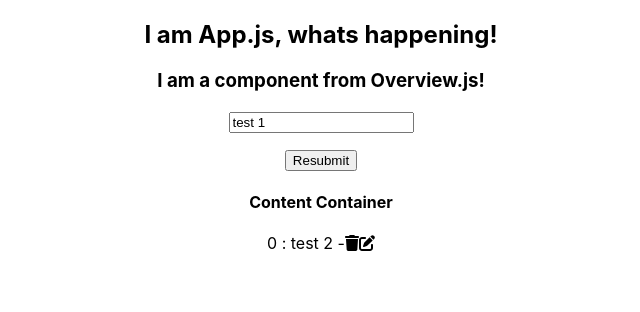
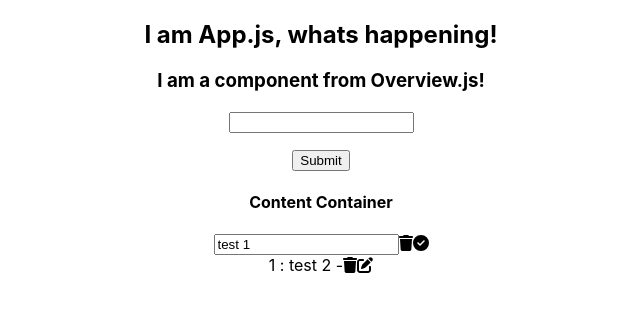
Before and after one commit to dianaroemer/task-app, a React (Create React App) app: page / in a window 1280 px wide. Both pictures are taken after a click on the icon 684 px from the left and 243 px from the top of the page. Shown: the top 312 px of the page, without its empty margins (319-959 px from the left). Built offline with nearby package versions, Linux system fonts and the light colour scheme.

Commit message:
Setup edit toggle functionality to individual task object, TODO add onChange={editUpdate} to edit input component

```diff
--- a/src/App.js
+++ b/src/App.js
@@ -15,8 +15,8 @@ class App extends Component {
 
       this.state = {
         inputArr: [
-          {text: 'test 1', id: uniqid(),},
-          {text: 'test 2', id: uniqid(),},
+          {text: 'test 1', id: uniqid(),edit: false},
+          {text: 'test 2', id: uniqid(),edit: false},
         ],
         task: {
           id: uniqid(),
@@ -69,6 +69,50 @@ class App extends Component {
   clickEditTask(e, target) {
     e.preventDefault();
     console.log('You clicked an edit button');
+    // console.log(target);
+
+    // const targetIndex = this.state.inputArr.indexOf(target);
+    // let newArray = [... this.state.inputArr]
+    // console.log(newArray[targetIndex]);
+    // newArray[targetIndex] = {
+    //   text: this.state.inputArr[targetIndex].text,
+    //   id: this.state.inputArr[targetIndex].id,
+    //   edit: !this.state.inputArr[targetIndex].edit,
+    // }
+    // this.setState({
+      // inputArr: newArray,
+    // })
+
+
+    this.setState({
+      inputArr: this.state.inputArr.map(targ => {
+        if(targ === target) {
+          return {
+            text: targ.text,
+            id: targ.id,
+            edit: !targ.edit,
+          }
+        }
+        return targ;
+      })
+    })
+
+    // console.log(this.state.task);
+    // this.setState({
+    //   inputArr: this.state.inputArr.filter(toDelete => toDelete !== target),
+    //   task: {
+    //     text: target.text,
+    //     id: target.id
+    //   },
+    //   isEdit: true
+    // })
+    // console.log(this.state.task)
+
+  }
+
+  clickEditTask2(e, target) {
+    e.preventDefault();
+    console.log('You clicked an edit button');
     console.log(target.text);
 
     console.log(this.state.task);
@@ -84,8 +128,8 @@ class App extends Component {
 
     console.log(this.state.task)
 
+  }
 
-  }
 
   render () {
     return (
--- a/src/Components/Overview.js
+++ b/src/Components/Overview.js
@@ -2,10 +2,10 @@ import React, { Component } from 'react'
 import reportWebVitals from '../reportWebVitals';
 import { FontAwesomeIcon } from '@fortawesome/react-fontawesome'
 import { library } from '@fortawesome/fontawesome-svg-core'
-import { faCoffee, faTrash, faPenToSquare } from '@fortawesome/free-solid-svg-icons'
+import { faCoffee, faTrash, faPenToSquare, faCircleCheck } from '@fortawesome/free-solid-svg-icons'
 
 
-library.add(faCoffee, faTrash, faPenToSquare);
+library.add(faCoffee, faTrash, faPenToSquare, faCircleCheck);
 
 
 
@@ -32,16 +32,31 @@ class Overview extends Component {
         let number = 0;
 
         this.props.inputArr.map((inputElement) => {
+            if(!inputElement.edit){
                 rows.push(
                     <ListElement
                     element={inputElement.text}
                     key={inputElement.id}
+                    edit={inputElement.edit}
                     number={number}
                     clickDelete={this.props.clickDelete}
                     clickEdit={this.props.clickEdit}
                     inputreference={inputElement}/>
                 );
                 number++;
+            } else {
+                rows.push(
+                    <EditElement
+                    element={inputElement.text}
+                    key={inputElement.id}
+                    edit={inputElement.edit}
+                    number={number}
+                    clickDelete={this.props.clickDelete}
+                    clickEdit={this.props.clickEdit}
+                    inputreference={inputElement}/>
+                );
+                number++;
+            }
         });
 
         return (
@@ -69,17 +84,8 @@ class ListElement extends Component {
         // this.handleClickDelete = this.handleClickDelete.bind(this);
     }
 
-    // handleClickDelete(e) {
-    //     // console.log('I am handleClickDelete');
-    //     console.log(e);
-    //     // console.log(target);
-    //     console.log(e.target.value)
-    //     // this.props.clickDelete();
-    // }
-
     render () {
         // const trash = <FontAwesomeIcon icon="fa-solid fa-trash" />;
-        const edit = <FontAwesomeIcon icon="fa-solid fa-pen-to-square" />
         return <div className="inputListElement">
             {this.props.number} : {this.props.element} -
 
@@ -89,5 +95,23 @@ class ListElement extends Component {
     }
 }
 
+class EditElement extends Component {
+    constructor(props){
+        super(props);
+        // this.handleClickDelete = this.handleClickDelete.bind(this);
+    }
+
+    render () {
+        // const trash = <FontAwesomeIcon icon="fa-solid fa-trash" />;
+        return <div className="inputListElementEdit">
+            <input value={this.props.element}></input>
+
+            <FontAwesomeIcon icon={faTrash} onClick={(e) => this.props.clickDelete(e, this.props.inputreference)}></FontAwesomeIcon>
+            <FontAwesomeIcon icon={faCircleCheck} onClick={(e) => this.props.clickEdit(e, this.props.inputreference)}></FontAwesomeIcon>
+        </div>
+    }
+}
+
+
 
 export default Overview;
```
Lines whose indentation alone changed are shown as unchanged.
